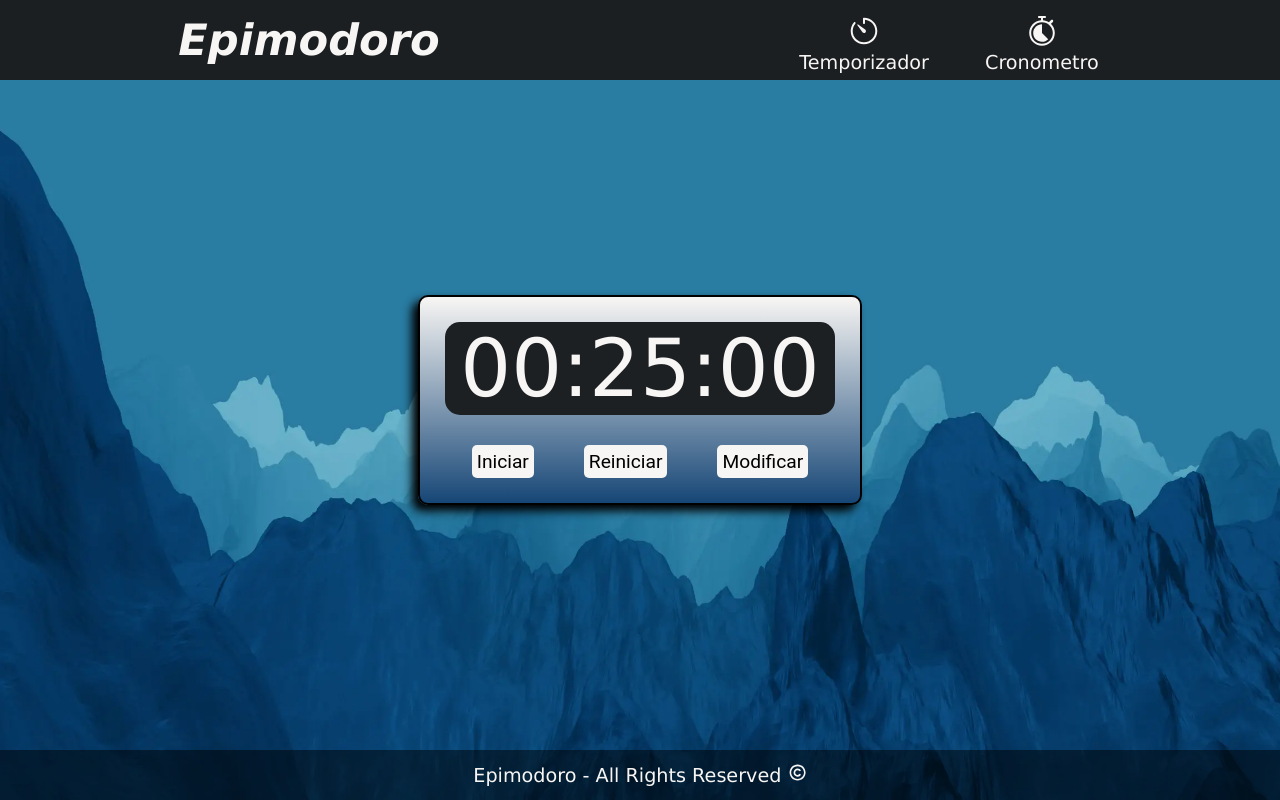
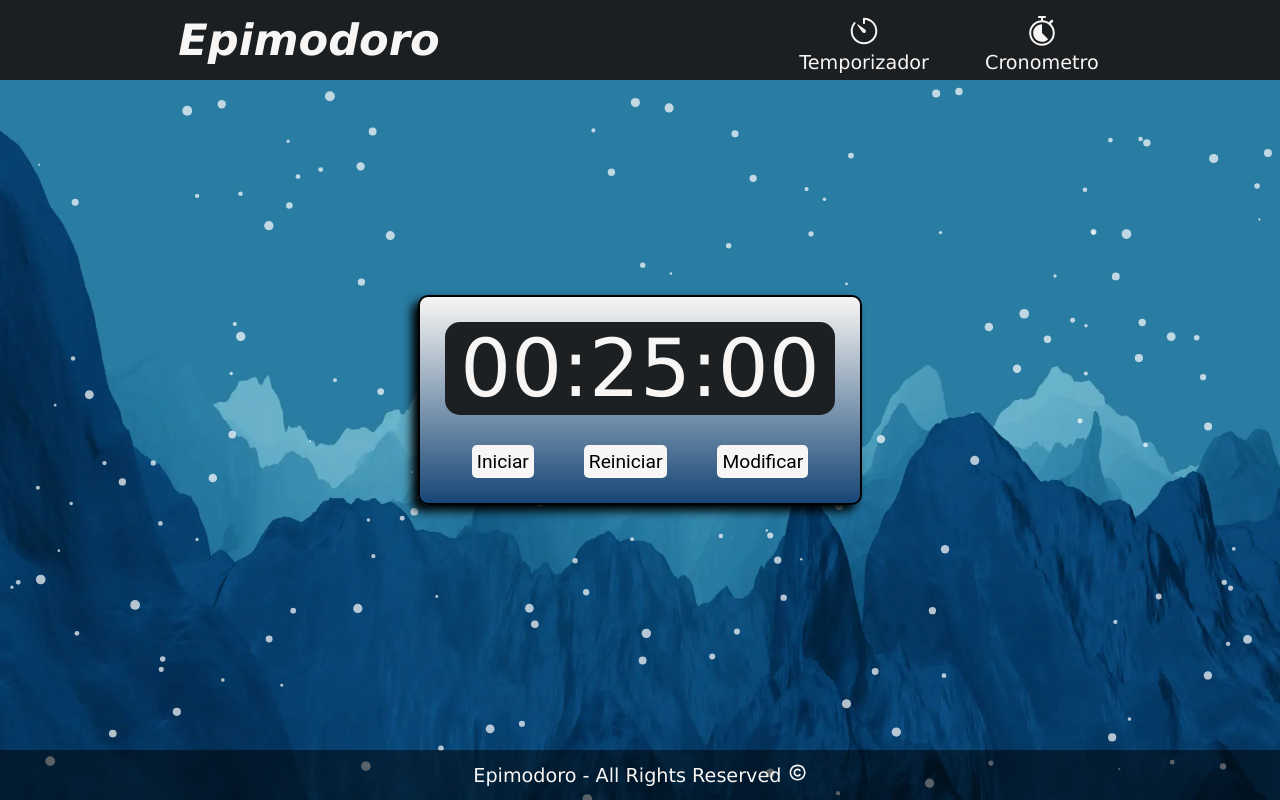
Before and after one commit to valdoryon/epimodoro, a React (Vite) app: page / in a window 1280 px wide. Built offline with nearby package versions, Linux system fonts and the light colour scheme; a web font is replaced by a local one.

Commit message:
added particles engine for snow

```diff
--- a/index.html
+++ b/index.html
@@ -20,74 +20,6 @@
     <title>Epimodoro</title>
   </head>
   <body>
-    <!--Particles.js snow-->
-    <script>
-      document.addEventListener('DOMContentLoaded', function(){
-        var script = document.createElement('script');
-        script.src = 'https://cdn.jsdelivr.net/particles.js/2.0.0/particles.min.js';
-        script.onload = function(){
-            particlesJS("snow", {
-                "particles": {
-                    "number": {
-                        "value": 200,
-                        "density": {
-                            "enable": true,
-                            "value_area": 800
-                        }
-                    },
-                    "color": {
-                        "value": "#ffffff"
-                    },
-                    "opacity": {
-                        "value": 0.7,
-                        "random": false,
-                        "anim": {
-                            "enable": false
-                        }
-                    },
-                    "size": {
-                        "value": 5,
-                        "random": true,
-                        "anim": {
-                            "enable": false
-                        }
-                    },
-                    "line_linked": {
-                        "enable": false
-                    },
-                    "move": {
-                        "enable": true,
-                        "speed": 5,
-                        "direction": "bottom",
-                        "random": true,
-                        "straight": false,
-                        "out_mode": "out",
-                        "bounce": false,
-                        "attract": {
-                            "enable": true,
-                            "rotateX": 300,
-                            "rotateY": 1200
-                        }
-                    }
-                },
-                "interactivity": {
-                    "events": {
-                        "onhover": {
-                            "enable": false
-                        },
-                        "onclick": {
-                            "enable": false
-                        },
-                        "resize": false
-                    }
-                },
-                "retina_detect": true
-            });
-        }
-        document.head.append(script);
-    });
-    </script>
-
     <div id="root"></div>
     <script type="module" src="/src/main.jsx"></script>
   </body>
--- a/package.json
+++ b/package.json
@@ -14,7 +14,9 @@
     "react-dom": "^18.2.0",
     "react-icons": "^4.10.1",
     "react-router-dom": "^6.15.0",
-    "standard": "^17.1.0"
+    "react-tsparticles": "^2.12.2",
+    "standard": "^17.1.0",
+    "tsparticles-slim": "^2.12.0"
   },
   "devDependencies": {
     "@types/react": "^18.2.15",
--- a/src/components/Chrono/Chrono.jsx
+++ b/src/components/Chrono/Chrono.jsx
@@ -2,7 +2,7 @@ import React, { useEffect, useState } from 'react'
 
 import './Chrono.css'
 import ChronoWorker from './chrono-worker?worker'
-import { Navbar, Footer } from '../component-routes'
+import { Navbar, Footer, Snow } from '../component-routes'
 
 const Chrono = () => {
   // Estos estados guardan el valor del chrono para actualizarlo
@@ -61,7 +61,7 @@ const Chrono = () => {
   return (
     <>
       <Navbar />
-      <div className='snow' />
+      <Snow />
       <section className='timer-wrapper'>
         <div className='chrono-main_container'>
           <div className='chrono-container'>
--- /dev/null
+++ b/src/components/Snow/Snow.jsx
@@ -0,0 +1,22 @@
+import React, { useCallback } from 'react'
+import Particles from 'react-tsparticles'
+import './Snow.css'
+import particlesConfig from './particles-config'
+import { loadSlim } from 'tsparticles-slim'
+
+const Snow = () => {
+  const particlesInit = useCallback(async (engine) => {
+    loadSlim(engine)
+  }, [])
+
+  return (
+    <Particles
+      id='tsparticles' init={particlesInit} options={
+      particlesConfig
+    }
+    />
+
+  )
+}
+
+export default Snow
--- /dev/null
+++ b/src/components/Snow/particles-config.js
@@ -0,0 +1,59 @@
+const particlesConfig = {
+  particles: {
+    number: {
+      value: 150,
+      density: {
+        enable: true,
+        value_area: 800
+      }
+    },
+    color: {
+      value: '#ffffff'
+    },
+    opacity: {
+      value: 0.7,
+      random: false,
+      anim: {
+        enable: false
+      }
+    },
+    size: {
+      value: 5,
+      random: true,
+      anim: {
+        enable: false
+      }
+    },
+    line_linked: {
+      enable: false
+    },
+    move: {
+      enable: true,
+      speed: 3,
+      direction: 'bottom',
+      random: false,
+      straight: false,
+      out_mode: 'out',
+      bounce: false,
+      attract: {
+        enable: false,
+        rotateX: 600,
+        rotateY: 1200
+      }
+    }
+  },
+  interactivity: {
+    events: {
+      onhover: {
+        enable: false
+      },
+      onclick: {
+        enable: false
+      },
+      resize: false
+    }
+  },
+  retina_detect: true
+}
+
+export default particlesConfig
--- a/src/components/Timer/Timer.jsx
+++ b/src/components/Timer/Timer.jsx
@@ -1,7 +1,7 @@
 import React, { useEffect, useState } from 'react'
 import './Timer.css'
 import TimeWorker from './timer-worker?worker'
-import { Navbar, EditTimer, Footer } from '../component-routes'
+import { Navbar, EditTimer, Footer, Snow } from '../component-routes'
 
 const Timer = () => {
   // Estos estados guardan el valor del timer para actualizarlo
@@ -80,7 +80,7 @@ const Timer = () => {
   return (
     <>
       <Navbar />
-      <div id='snow' className='snow' />
+      <Snow />
       <section className='timer-wrapper'>
         <div className='timer-main_container'>
           <div className='timer-container'>
--- a/src/components/component-routes.js
+++ b/src/components/component-routes.js
@@ -3,5 +3,6 @@ import EditTimer from './EditTimer/EditTimer'
 import Footer from './Footer/Footer'
 import Navbar from './Navbar/Navbar'
 import Timer from './Timer/Timer'
+import Snow from './Snow/Snow'
 
-export { Chrono, EditTimer, Footer, Navbar, Timer }
+export { Chrono, EditTimer, Footer, Navbar, Timer, Snow }
--- a/src/index.css
+++ b/src/index.css
@@ -22,62 +22,4 @@ html, body, #root {
     min-height: 100vh;
     position: relative;
     overflow: hidden;
-
 }
-
-
-/*.snow, .snow::after, .snow::before {
-    position: absolute;
-    content: '';
-    top: -650px;
-    left: 0;
-    right: 0;
-    bottom: 0;
-    background-image:
-     radial-gradient(4px 4px at 100px 50px, #fff, transparent ),
-     radial-gradient(6px 6px at 200px 150px, #fff, transparent ),
-     radial-gradient(3px 3px at 300px 250px, #fff, transparent ),
-     radial-gradient(4px 4px at 400px 350px, #fff, transparent ),
-     radial-gradient(6px 6px at 500px 100px, #fff, transparent ),
-     radial-gradient(3px 3px at 50px 200px, #fff, transparent ),
-     radial-gradient(4px 4px at 150px 300px, #fff, transparent ),
-     radial-gradient(6px 6px at 250px 400px, #fff, transparent ),
-     radial-gradient(3px 3px at 350px 500px, #fff, transparent );
-    background-size: 650px 650px;
-    animation: snowAnim 4s linear;
-    animation-iteration-count: infinite;
-}
-
-.snow::after{
-    margin-left: -250px;
-    opacity: 0.5;
-    filter: blur(2px);
-    animation-direction: reverse;
-    animation-duration: 6s;
-}
-.snow::before{
-    margin-left: -350px;
-    opacity: 0.7;
-    filter: blur(1px);
-    animation-direction: reverse;
-    animation-duration: 9s;
-}
-
-@keyframes snowAnim {
-    from {
-        transform: translateY(0);
-    }
-    to {
-        transform: translateY(650px);
-    }
-}*/
-
-
-#snow {
-  position: fixed;
-  top: 0;
-  left: 0;
-  right: 0;
-  bottom: 0;
-  pointer-events: none;
-}
```
Also changed, not shown: src/components/Snow/Snow.css (added), 1 other file (tests, documents, lock files or other folders).
